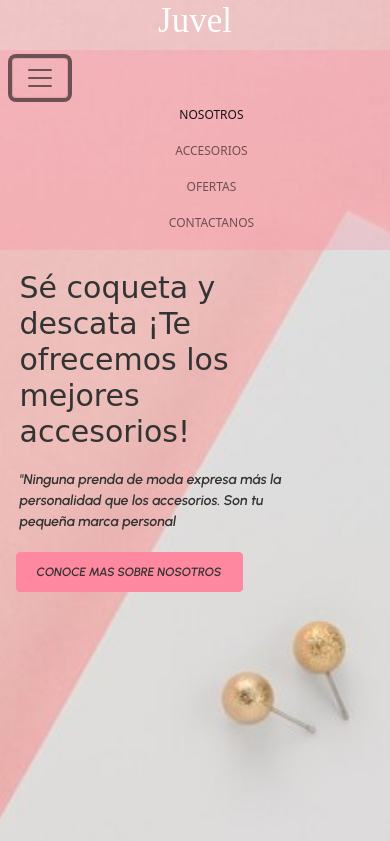
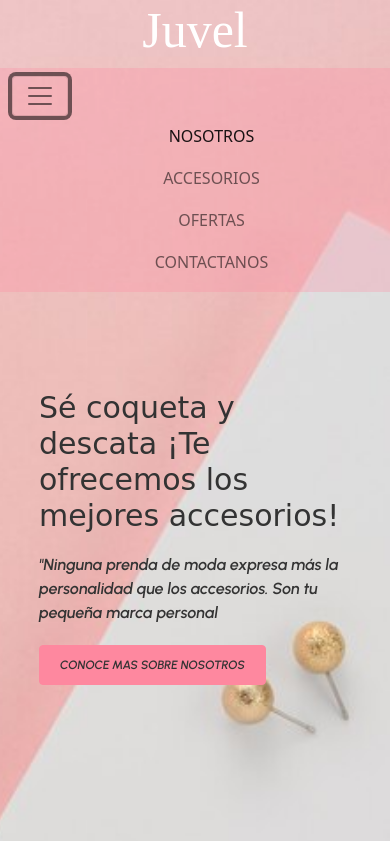
Before and after one commit to dnlaMrno/SPA-Accesoriosjuvel, a plain HTML site: page index.html in a window 390 px wide. Both pictures are taken after a click on the button "Toggle navigation". Shown: the top 841 px of the page. Drawn offline with nearby package versions, Linux system fonts and the light colour scheme; a web font is replaced by a local one.

Commit message:
trabajando con las media query

```diff
--- a/index.html
+++ b/index.html
@@ -28,7 +28,7 @@
                             <div class="menu">
                                 <ul class="navbar-nav">
                                     <li class="nav-item2">
-                                        <a class="nav-link active" aria-current="page" href="#">nosotros</a>
+                                        <a class="nav-link active" aria-current="page" href="#nosotros">nosotros</a>
                                     </li>
                                     <li class="nav-item2">
                                         <a class="nav-link" href="#">accesorios</a>
@@ -57,7 +57,7 @@
         </div>
     </header>
     <!---------------------------FIN------------------------------>
-    <section>
+    <section id="nosotros">
         <div>
             <p class="text">Lorem ipsum dolor sit amet consectetur adipisicing elit. Asperiores eum totam quasi soluta
                 dignissimos
@@ -76,7 +76,7 @@
 
     <!------------------------ HOT SALE SECCION------------------------>
     <section class="imageSection">
-        <a href="" class="btn">hot sale</a>
+        <a href="https://www.instagram.com/accesoriosjuvel/" target="_blank" class="btn">hot sale</a>
     </section>
     <!---------------------------FIN------------------------------>
 
--- a/style.css
+++ b/style.css
@@ -130,18 +130,19 @@
     }
 }
 
-@media screen and (max-width: 414px) {
+@media screen and (max-width: 510px) {
 
     .titleUno {
-        font-size: 35px;
+        font-size: 40px;
     }
 
     .titleDos {
-        margin: 5%;
-        margin-right: 20%;
+        font-size: 40px;
+        margin: 40% 20% 0 5%;
     }
 
     .text-box p {
+        font-size: 18px;
         margin: 5%;
         margin-right: 20%;
     }
@@ -152,7 +153,7 @@
     }
 
     .nav-item2 a {
-        font-size: 12px;
+        font-size: 18px;
         text-transform: uppercase;
     }
 
@@ -161,17 +162,20 @@
     }
 }
 
-@media screen and (max-width: 360px) {
+@media screen and (max-width: 393px) {
+    .titleUno {
+        font-size: 50px;
+    }
 
     .titleDos {
-        margin: 10%;
-        font-size: 25px;
-        margin-right: 20%;
+        font-size: 30px;
+        margin: 25% 10% 0 10%;
     }
 
     .text-box p {
+        font-size: 16px;
         margin-left: 10%;
-        margin-right: 20%;
+        margin-right: 10%;
     }
 
     .nav-item2 {
@@ -180,7 +184,7 @@
     }
 
     .nav-item2 a {
-        font-size: 12px;
+        font-size: 16px;
         text-transform: uppercase;
     }
 
```
